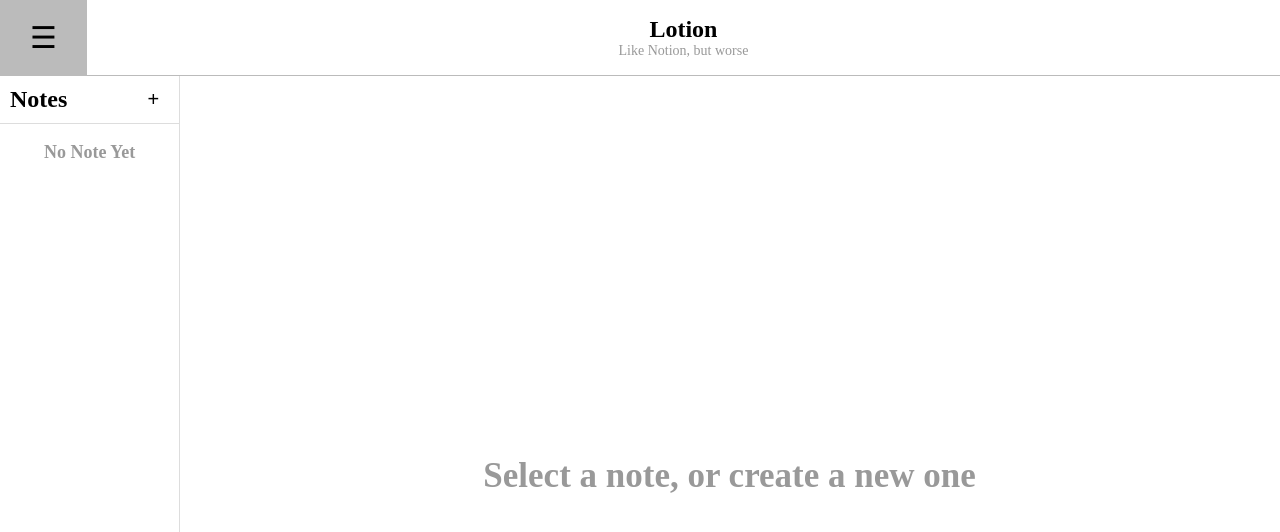
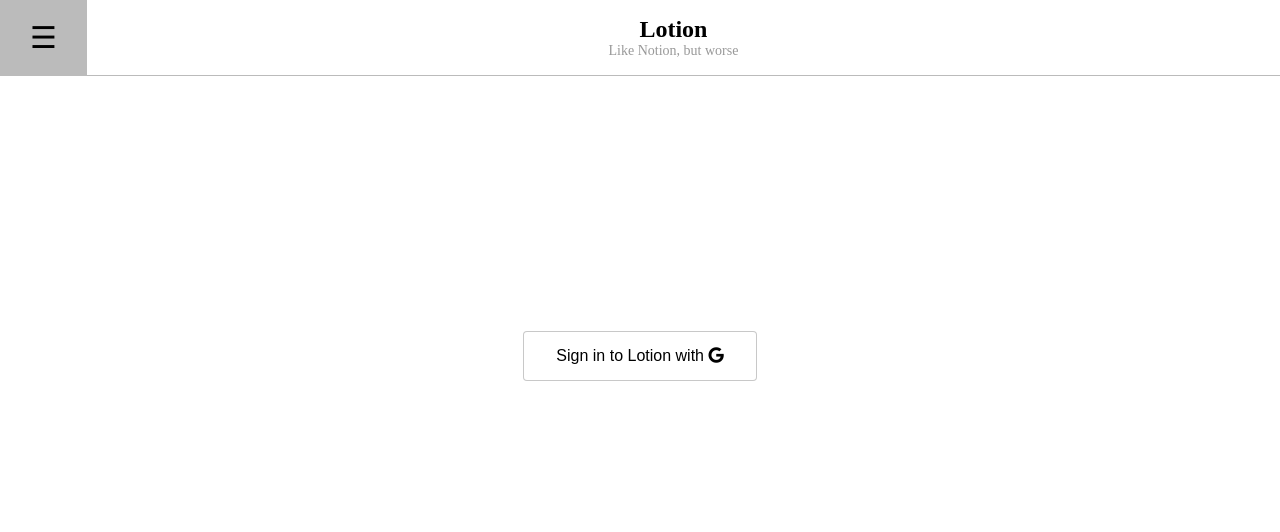
Before and after one commit to LionelHasan/AWSNoteTaking, a React (Create React App) app: page /notes in a window 1280 px wide. Shown: the top 532 px of the page. Built offline with nearby package versions, Linux system fonts and the light colour scheme.

Commit message:
added google login function and login/logout buttons

```diff
--- a/package.json
+++ b/package.json
@@ -3,9 +3,11 @@
   "version": "0.1.0",
   "private": true,
   "dependencies": {
+    "@react-oauth/google": "^0.9.0",
     "@testing-library/jest-dom": "^5.16.5",
     "@testing-library/react": "^13.4.0",
     "@testing-library/user-event": "^13.5.0",
+    "axios": "^1.3.4",
     "react": "^18.2.0",
     "react-dom": "^18.2.0",
     "react-quill": "^2.0.0",
--- a/public/index.html
+++ b/public/index.html
@@ -3,6 +3,8 @@
   <head>
     <meta charset="utf-8" />
     <link rel="icon" href="%PUBLIC_URL%/favicon.ico" />
+    <!-- under is the google style sheet to get the icon -->
+    <link rel="stylesheet" href="https://cdnjs.cloudflare.com/ajax/libs/font-awesome/5.15.3/css/all.min.css" />
     <meta name="viewport" content="width=device-width, initial-scale=1" />
     <meta name="theme-color" content="#000000" />
     <meta name="description" content="Lotion. Like Notion, but worse." />
--- a/src/App.js
+++ b/src/App.js
@@ -3,6 +3,7 @@
 import TextEditor from './TextEditor';
 import Layout from './Layout';
 import SavedText from './SavedText';
+import { GoogleLogin } from '@react-oauth/google';
 
 function App() {
 
--- a/src/Layout.js
+++ b/src/Layout.js
@@ -5,10 +5,17 @@
 import { useNavigate } from "react-router-dom";
 import uuid from "react-uuid";
 import Sidebar from "./Sidebar";
+import { googleLogout, useGoogleLogin, GoogleLogin } from '@react-oauth/google';
+import axios from 'axios';
+
 
 function Layout( ) {
   const navigate = useNavigate();
   const { noteID } = useParams();
+  const [userLogged, setUserLogged] = useState(false);
+  const [ profile, setProfile ] = useState(null);
+  const [ user, setUser ] = useState([]);
+
 
   const[notes, setNotes] = useState(() => {
     const yesNote = localStorage.getItem('notes');
@@ -60,11 +67,11 @@
   const onHideSideBar = () => {
     const element = document.getElementById("left-side");
     const className = element.className;
-    if (className == "visible") {
-      element.className = "hidden";
+    if (className == "hidden") {
+      element.className = "visible";
     }
     else {
-      element.className = "visible";
+      element.className = "hidden";
     }
   }
 
@@ -73,6 +80,36 @@
       setCurrNote(noteID-1)
     }
   }, [noteID]);
+
+  const login = useGoogleLogin({
+    onSuccess: (codeResponse) => {setUser(codeResponse); setUserLogged(true);},
+    onError: (error) => console.log('Login Failed:', error)
+  });
+
+  useEffect(
+    () => {
+        if (user.length != 0) {
+            axios
+                .get(`https://www.googleapis.com/oauth2/v1/userinfo?access_token=${user.access_token}`, {
+                    headers: {
+                        Authorization: `Bearer ${user.access_token}`,
+                        Accept: 'application/json'
+                    }
+                })
+                .then((res) => {
+                    setProfile(res.data);
+                })
+                .catch((err) => console.log(err));
+        }
+    },
+    [ user ]
+  );
+
+  const logOut = () => {
+      googleLogout();
+      setProfile(null);
+      setUserLogged(false);
+  };
 
   return (
     <>
@@ -83,14 +120,21 @@
                   <h1>Lotion</h1>
                   <h6>Like Notion, but worse</h6>
               </div>
+              <div id="profile-container">
+                {profile != null && <button id="logOutButton" onClick={logOut}>{profile.name} (Log Out)</button>}
+              </div>
           </nav>
 
-          <div id="note-container">
-              <section id="left-side" className="visible">
-                  <Sidebar notes={notes} onNewNote={onNewNote} currNote={currNote} setCurrNote={setCurrNote} noteID={noteID}/>
+          <div id="googleLogin" className={(userLogged) ? "hideGoogle" : ""}>
+            <button onClick={() => login()} className={(userLogged) ? "hideGoogle" : ""}>Sign in to Lotion with <i className="fab fa-google"></i> </button>
+          </div>
+
+          <div id="note-container" className={(userLogged) ? "" : "hideGoogle"}>
+              <section id="left-side">
+                <Sidebar notes={notes} onNewNote={onNewNote} currNote={currNote} setCurrNote={setCurrNote} noteID={noteID}/>
               </section>
               <section id="right-side">
-                  <Outlet context={[getCurrNote, onDeleteNote, onUpdateNote, notes, noteID]}/>
+                <Outlet context={[getCurrNote, onDeleteNote, onUpdateNote, notes, noteID]}/>
               </section>
           </div>
       </div>
--- a/src/index.css
+++ b/src/index.css
@@ -274,3 +274,35 @@
 .active{
   background-color: #bbb;
 }
+
+.hideGoogle {
+  display: none !important;
+}
+#googleLogin{
+  display: flex;
+  align-items: center;
+  justify-content: center;
+  height: 70vh;
+}
+#googleLogin button{
+  background-color: #ffffff5c;
+  border: 1px solid rgba(0, 0, 0, 0.215);
+  border-radius: .25rem;
+  padding: 15px 32px;
+  font-size:16px;
+}
+#googleLogin button:hover {
+  background-color: #e5e4e4;
+}
+#logOutButton {
+  text-decoration: none;
+  border: none;
+  background-color: transparent;
+  font-weight:600;
+}
+#logOutButton:hover {
+  text-decoration: underline;
+}
+#profile-container {
+  margin-right: 20px;
+}
--- a/src/index.js
+++ b/src/index.js
@@ -4,12 +4,15 @@
 import './index.css';
 import App from './App';
 import reportWebVitals from './reportWebVitals';
+import { GoogleOAuthProvider } from '@react-oauth/google';
 
 const root = ReactDOM.createRoot(document.getElementById('root'));
 root.render(
-  <React.StrictMode>
-    <App />
-  </React.StrictMode>
+  <GoogleOAuthProvider clientId="462749575234-gqo7m8fmb43vf7st9kkv5m9nf728hi2a.apps.googleusercontent.com">
+    <React.StrictMode>
+      <App />
+    </React.StrictMode>
+  </GoogleOAuthProvider>,
 );
 
 // If you want to start measuring performance in your app, pass a function
```
Also changed, not shown: 1 other file (tests, documents, lock files or other folders).
